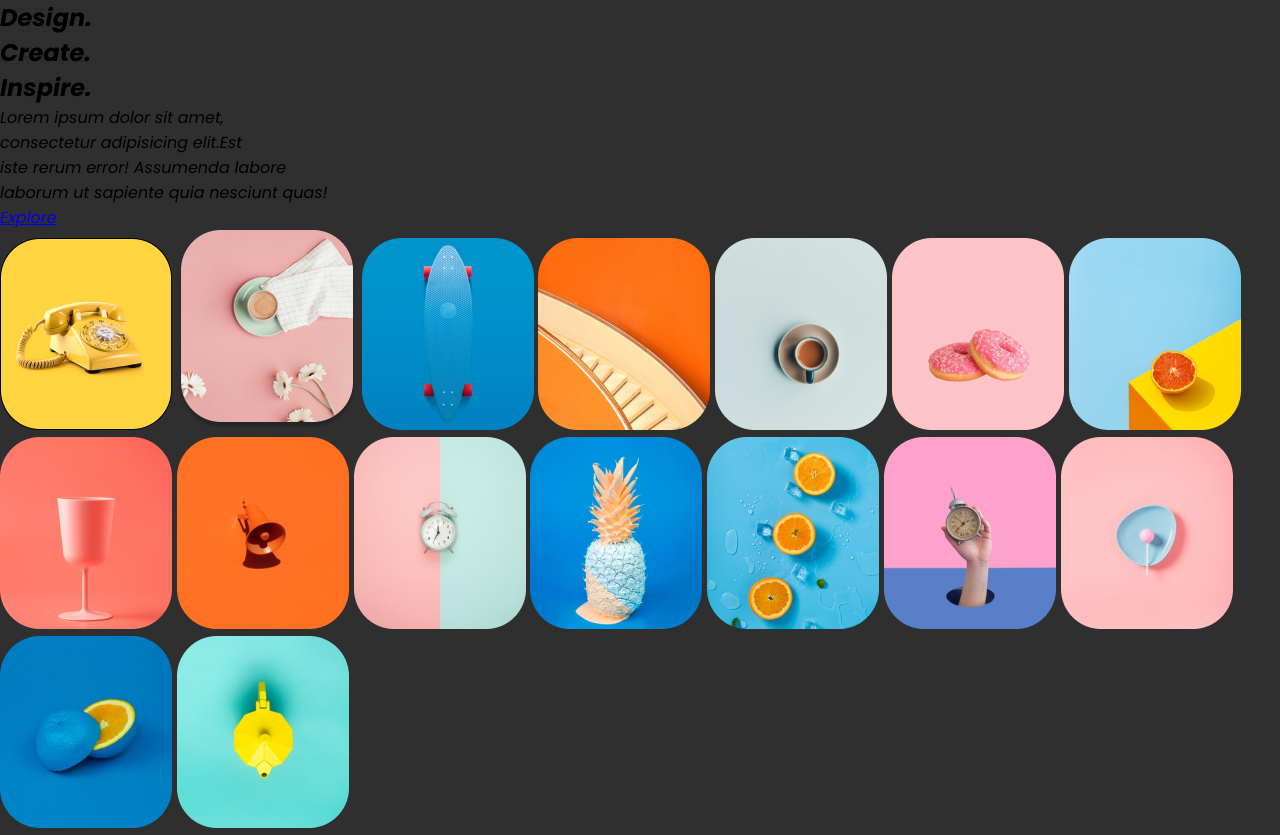
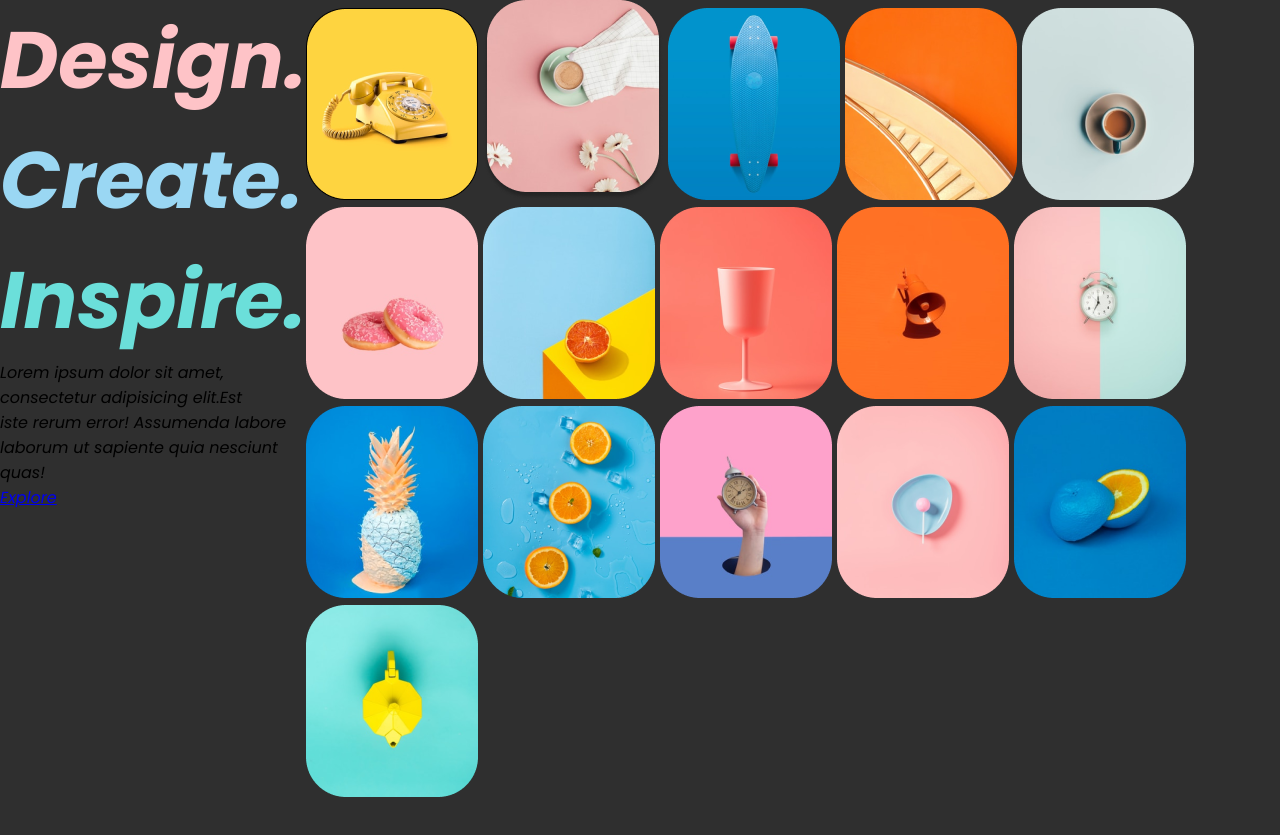
Before and after one commit to Alejandramzp/Ejemplo_HTML, a plain HTML site: page index.html in a window 1280 px wide. After the commit the page ends 804 px from the top, so only its background shows below. Drawn offline with Linux system fonts and the light colour scheme.

Commit message:
style: :lipstick: Cambio tamaño de fuente

```diff
--- a/css/style.css
+++ b/css/style.css
@@ -5,9 +5,22 @@
     box-sizing: border-box;
 }
 body{
+    display: flex;
     background-color: #2F2F2F;
     width: 100vw;
     height: 100vh;
     font-family: "Poppins", sans-serif;
     font-style: italic;
 }
+.titulo1{
+    color: #FEC3C7;
+    font-size: 5rem;
+}
+.titulo2{
+    color: #9AD7F3;
+    font-size: 5rem;
+}
+.titulo3{
+    color: #6BDFDA;
+    font-size: 5rem;
+}
--- a/index.html
+++ b/index.html
@@ -9,10 +9,10 @@
     <body>
         <section class="textos">
 
-            <h2> Design.</h2>
-            <h2> Create.</h2>
-            <h2> Inspire.</h2>
-            <p>
+            <h2 class="titulo1"> Design.</h2>
+            <h2 class="titulo2"> Create.</h2>
+            <h2 class="titulo3"> Inspire.</h2>
+            <p class="parrafo">
                 Lorem ipsum dolor sit amet,<br>
                 consectetur adipisicing elit.Est<br>
                 iste rerum error! Assumenda labore<br>
```
